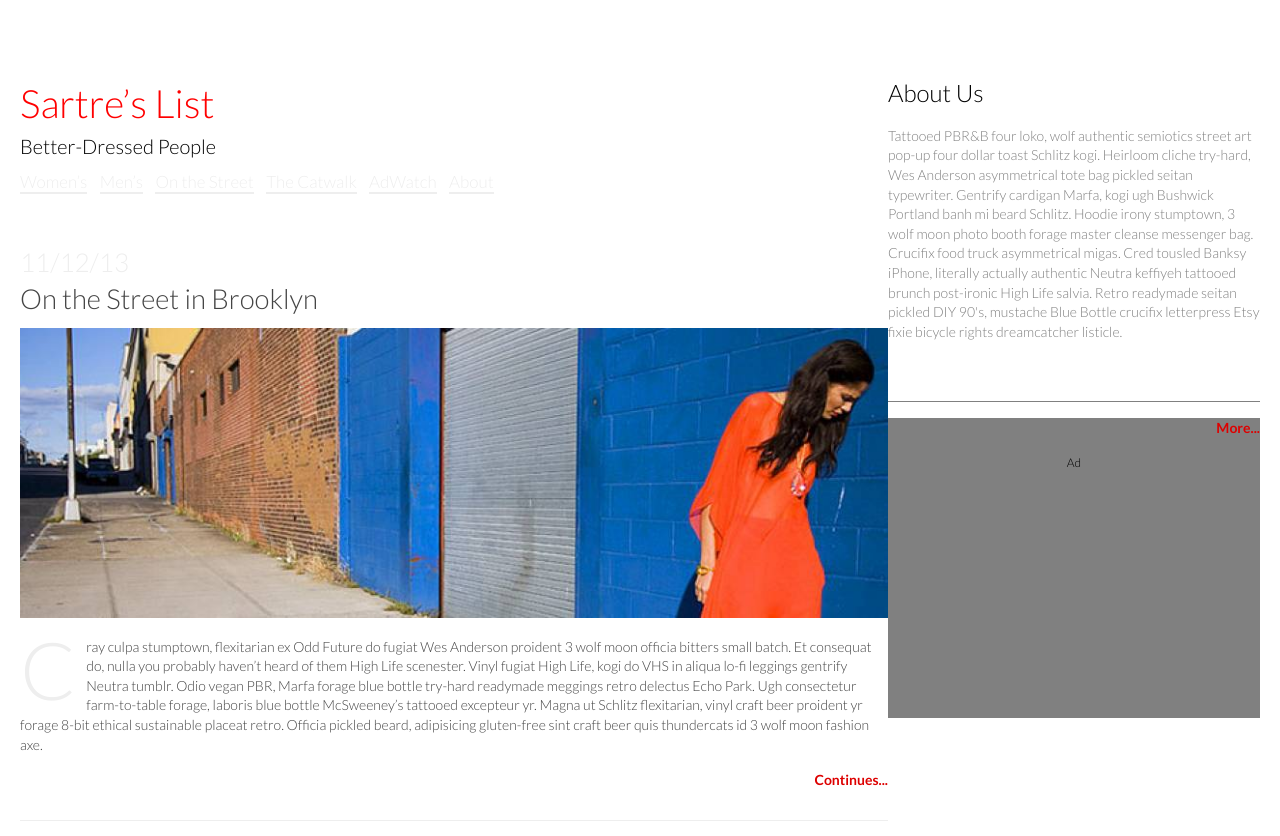
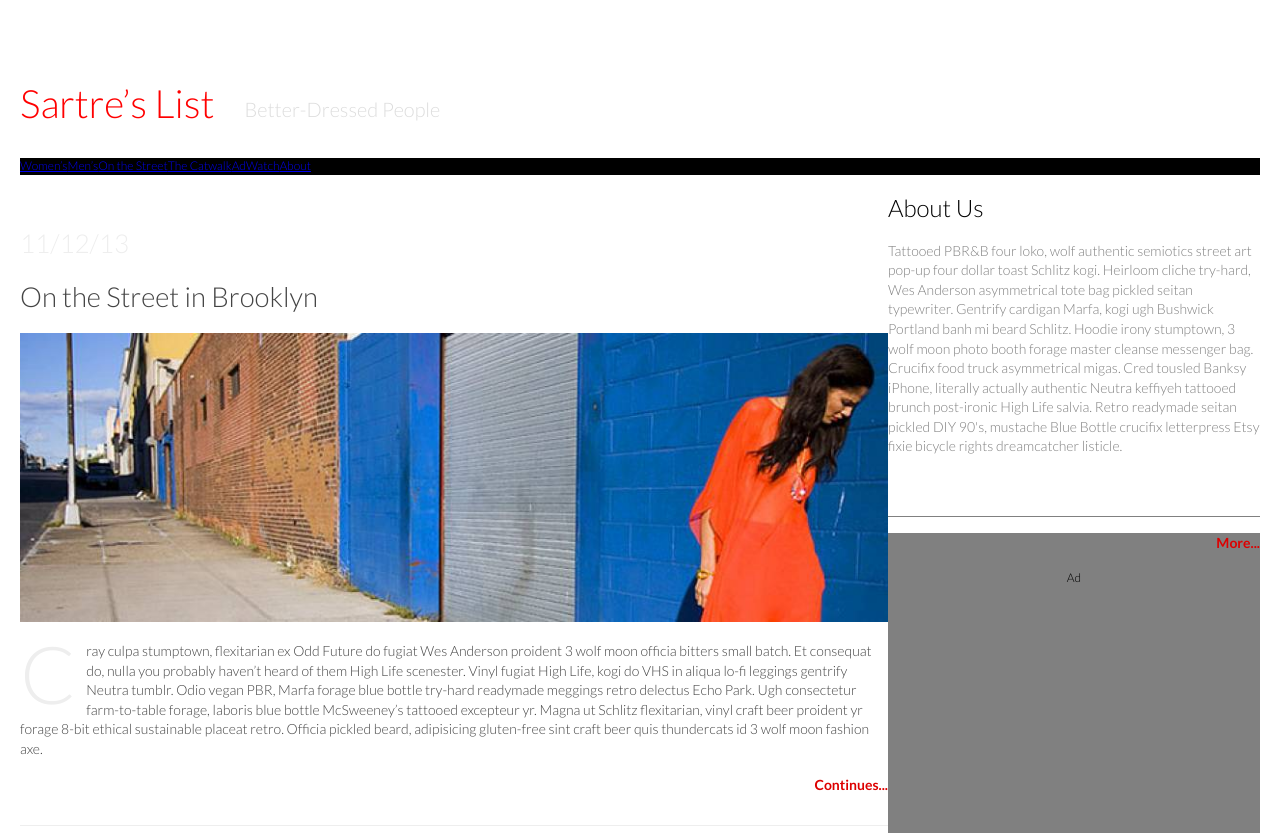
Before and after one commit to moneyries/fashion_blog, a plain HTML site: page index.html in a window 1280 px wide. Shown: the top 836 px of the page. Drawn offline with Linux system fonts and the light colour scheme.

Commit message:
Further 2-column CSS tweaks

```diff
--- a/css/style.css
+++ b/css/style.css
@@ -79,6 +79,7 @@ nav a {
      text-decoration: none;
      border-bottom: 2px solid #EEE;
 
+
 }
 
 h1 a {
@@ -89,7 +90,6 @@ h1 a {
 
 h2 {
      font-size: 20px;
-     margin: -15px 0px 10px 0px;
 }
 
 h2 a {
@@ -164,6 +164,32 @@ footer a:hover {
      padding: 10%;
 }
 
+.satre {
+     float: left;
+}
+
+.navbar {
+     background-color: black;
+     direction: ltr;
+}
+
+.navbar ul {
+     color: white;
+  padding: 0;
+  margin: 0;
+  list-style-type: none;
+  display: -webkit-box;
+  display: -webkit-flex;
+  display: -ms-flexbox;
+  display: flex;
+}
+
+h2.better {
+     display: inline-block;
+     margin: 35px 30px;
+     color: #DDD;
+}
+
 main {
      width:70%;
 }
--- a/index.html
+++ b/index.html
@@ -18,20 +18,22 @@ Add Google Fonts.
 <!-- Body -->
 <body>
 
+<header>
+		<h1 class="satre"><a href="index.html">Sartre’s List</a></h1>
+		<h2 class="better">Better-Dressed People</h2>
+		<div class="navbar">
+		<ul>
+			<li><a href="#">Women’s</a></li>
+			<li><a href="#">Men’s</a></li>
+			<li><a href="#">On the Street</a></li>
+			<li><a href="#">The Catwalk</a></li>
+			<li><a href="#">AdWatch</a></li>
+			<li><a href="#">About</a></li>
+		</ul>
+		</div>
+</header>
+
 <main>
-	<header>
-		<h1><a href="index.html">Sartre’s List</a></h1>
-		<h2>Better-Dressed People</h2>
-		<nav>
-			<a href="#">Women’s</a>
-			<a href="#">Men’s</a>
-			<a href="#">On the Street</a>
-			<a href="#">The Catwalk</a>
-			<a href="#">AdWatch</a>
-			<a href="#">About</a>
-		</nav>
-	</header>
-
 	<article>
 		<h3>11/12/13</h3>
 		<h2><a href="#">On the Street in Brooklyn</a></h2>
```
